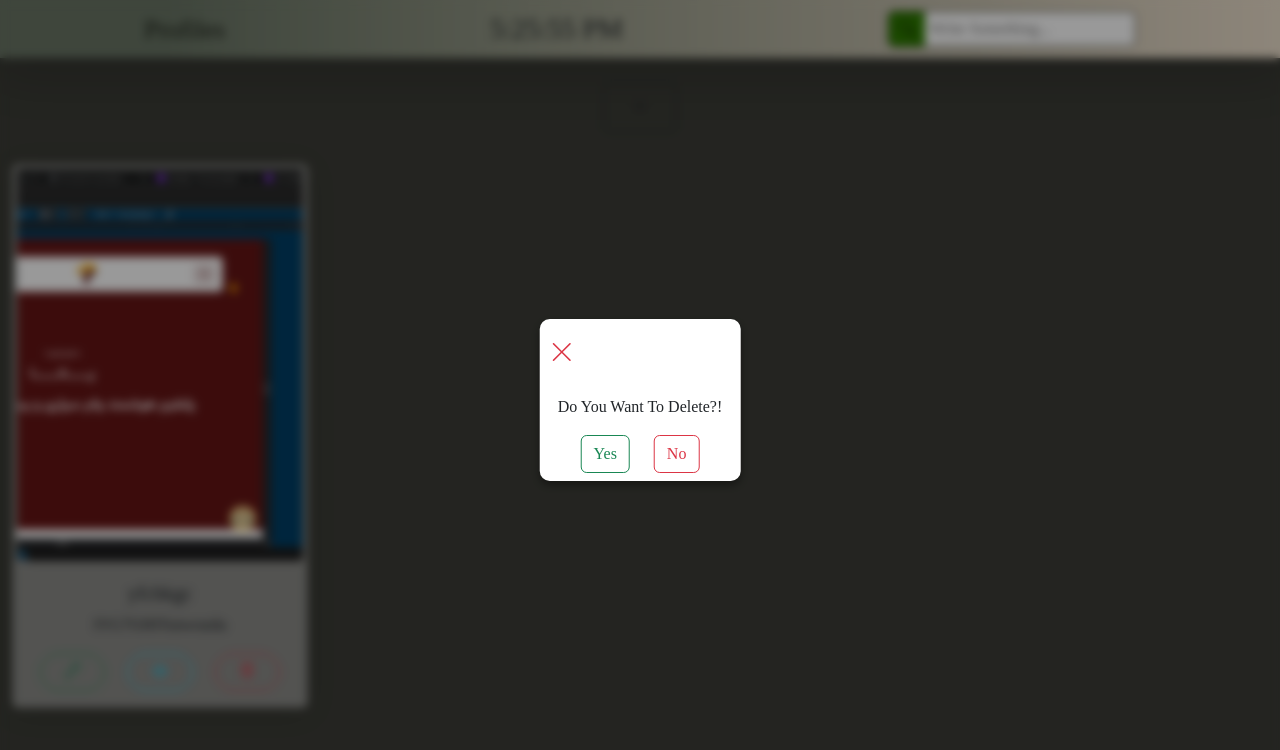
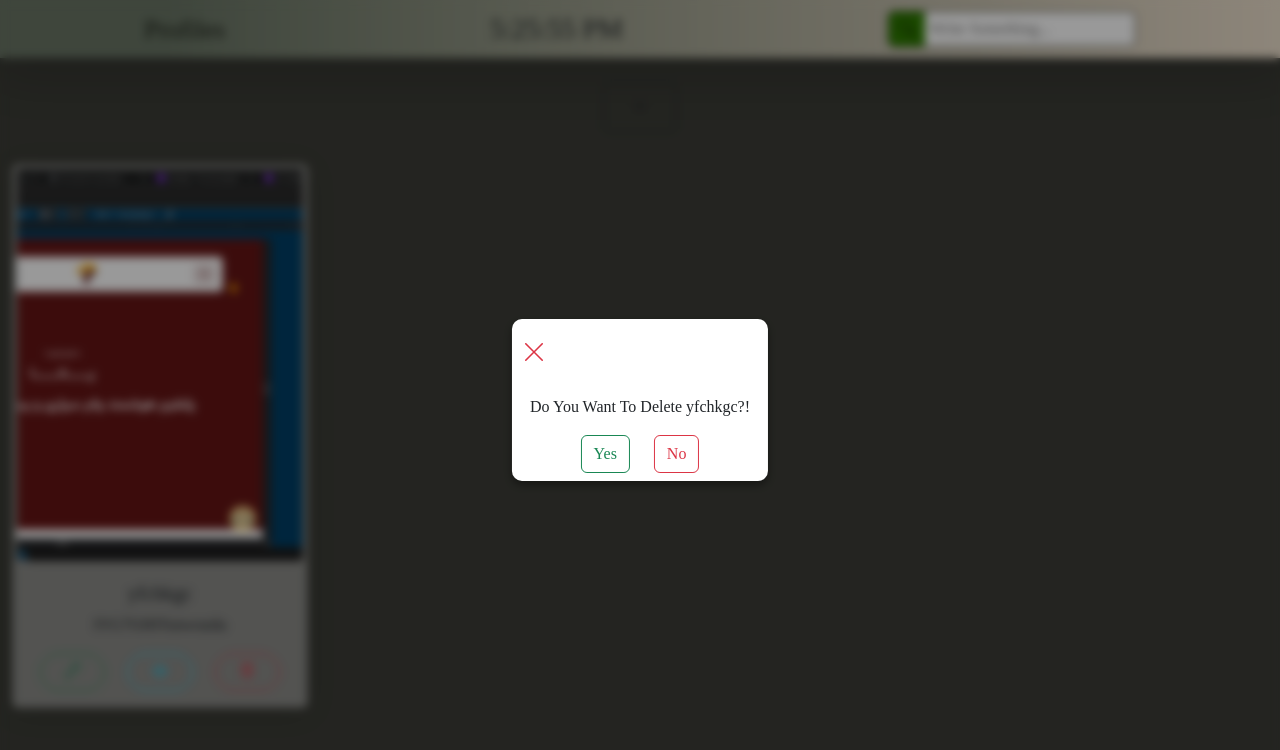
Before and after one commit to rex-vero/profiles-react, a React (Create React App) app: page / in a window 1280 px wide. Both pictures are taken after a click on the button 247 px from the left and 672 px from the top of the page. Shown: the top 750 px of the page. Built offline with nearby package versions, Linux system fonts and the light colour scheme; data requests are answered from the project's data file; a web font is replaced by a local one.

Commit message:
delete modal fixed

```diff
--- a/src/components/modal/Delete.js
+++ b/src/components/modal/Delete.js
@@ -20,7 +20,7 @@ const Delete = ({ item }) => {
     }
     return (
         <div className="d-flex flex-column align-items-center px-2">
-            <span className="my-2">Do You Want To Delete?!</span>
+            <span className="my-2">Do You Want To Delete {item.title}?!</span>
             <div className="d-flex my-2 gap-4">
                 <button onClick={handleDelete} className="btn btn-outline-success">Yes</button>
                 <button onClick={() => setOpenModal(false)} className="btn btn-outline-danger">No</button>
```
